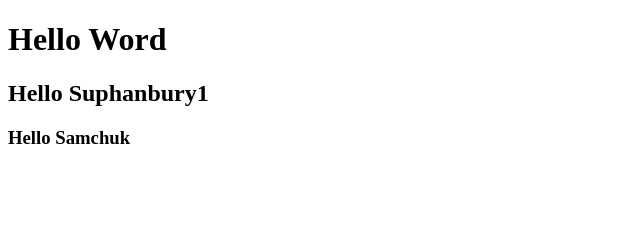
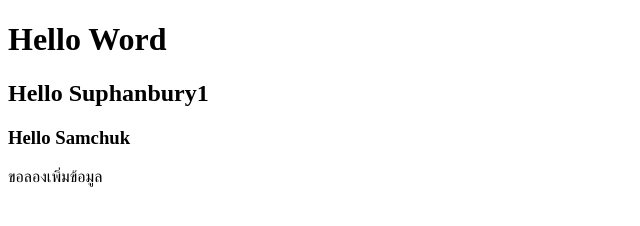
Before and after one commit to M-Sitthikorn/testdee, a plain HTML site: page index.html in a window 1280 px wide. Shown: the full height of the page, 0-640 px from the left. Drawn offline with Linux system fonts and the light colour scheme.

Commit message:
Update index.html
11-12-2024 This is Comment form Sitthikorn

```diff
--- a/index.html
+++ b/index.html
@@ -9,5 +9,6 @@
     <h1>Hello Word</h1>
     <h2>Hello Suphanbury1</h2>
     <h3> Hello Samchuk </h3>
+    <p>ขอลองเพิ่มข้อมูล</p>
 </body>
 </html>
```
